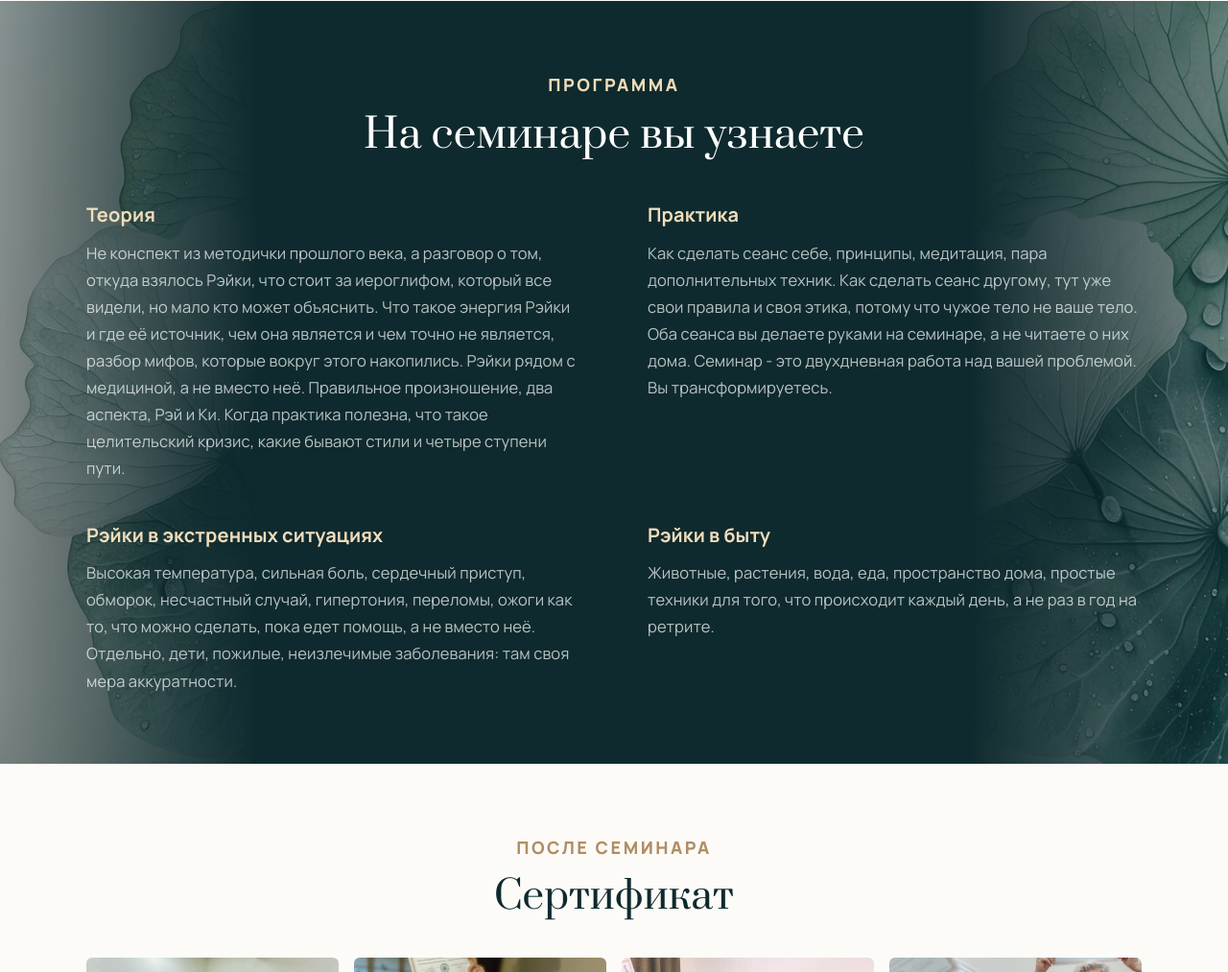
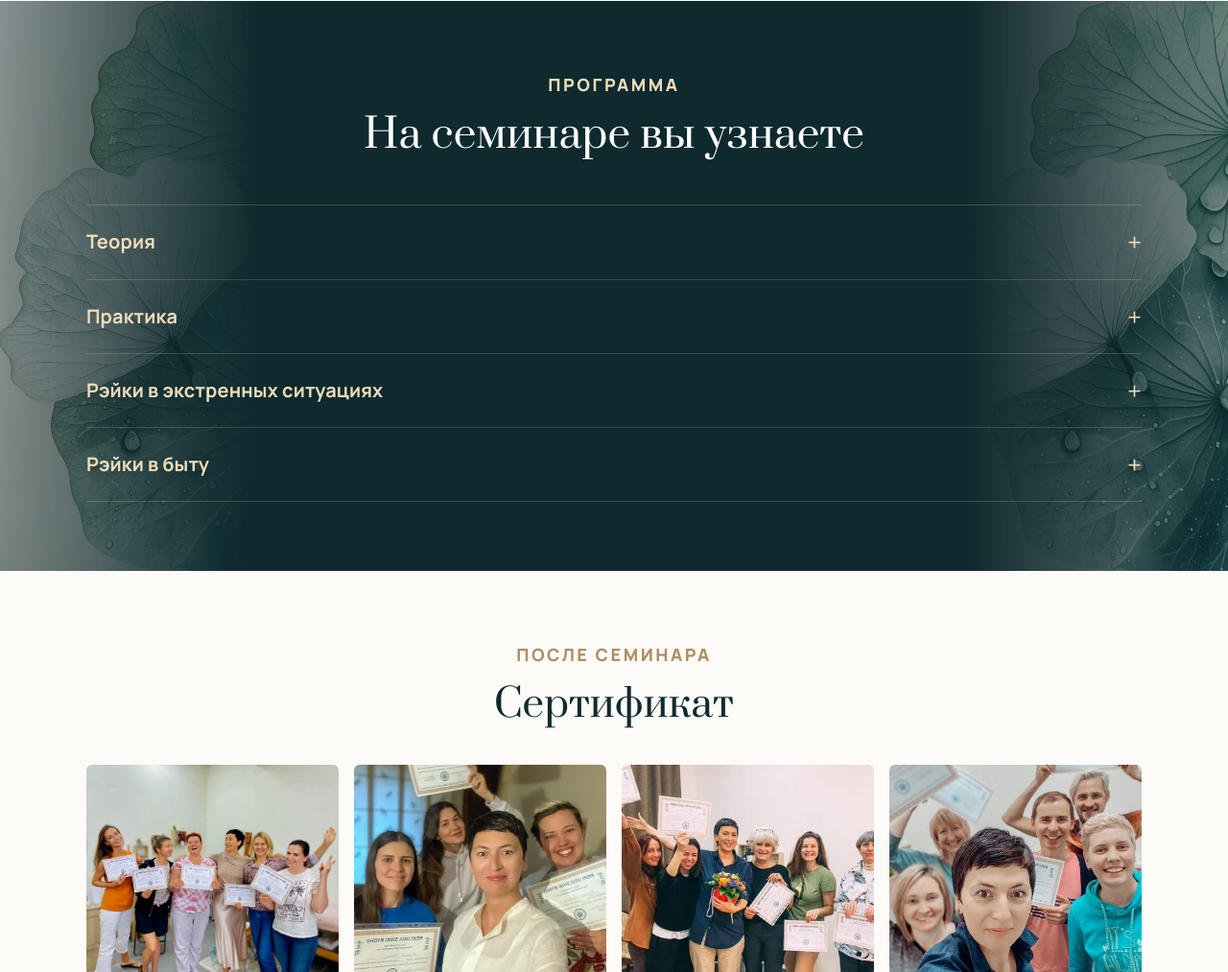
Before and after one commit to ozdemiryulia-alt/reiki, a plain HTML site: page index.html in a window 1280 px wide. Shown: the part 3751-4764 px from the top of the page at 96% size. Drawn offline with Linux system fonts and the light colour scheme.

Commit message:
Программа: аккордеон с буллитами вместо статичной сетки

```diff
--- a/index.html
+++ b/index.html
@@ -281,24 +281,69 @@ img{max-width:100%;display:block}
       <h2 style="font-size:42px;color:#fff">На семинаре вы узнаете</h2>
     </div>
 
-    <div class="grid-2" style="display:grid;grid-template-columns:1fr 1fr;gap:44px 70px">
-      <div>
-        <h3 style="font-family:'Manrope';font-weight:700;font-size:20px;color:#F0DDBB;margin-bottom:14px">Теория</h3>
-        <p style="color:rgba(250,253,253,.72);font-size:16.5px">Не конспект из методички прошлого века, а разговор о том, откуда взялось Рэйки, что стоит за иероглифом, который все видели, но мало кто может объяснить. Что такое энергия Рэйки и где её источник, чем она является и чем точно не является, разбор мифов, которые вокруг этого накопились. Рэйки рядом с медициной, а не вместо неё. Правильное произношение, два аспекта, Рэй и Ки. Когда практика полезна, что такое целительский кризис, какие бывают стили и четыре ступени пути.</p>
-      </div>
-      <div>
-        <h3 style="font-family:'Manrope';font-weight:700;font-size:20px;color:#F0DDBB;margin-bottom:14px">Практика</h3>
-        <p style="color:rgba(250,253,253,.72);font-size:16.5px">Как сделать сеанс себе, принципы, медитация, пара дополнительных техник. Как сделать сеанс другому, тут уже свои правила и своя этика, потому что чужое тело не ваше тело. Оба сеанса вы делаете руками на семинаре, а не читаете о них дома. Семинар - это двухдневная работа над вашей проблемой. Вы трансформируетесь.</p>
-      </div>
-      <div>
-        <h3 style="font-family:'Manrope';font-weight:700;font-size:20px;color:#F0DDBB;margin-bottom:14px">Рэйки в экстренных ситуациях</h3>
-        <p style="color:rgba(250,253,253,.72);font-size:16.5px">Высокая температура, сильная боль, сердечный приступ, обморок, несчастный случай, гипертония, переломы, ожоги как то, что можно сделать, пока едет помощь, а не вместо неё. Отдельно, дети, пожилые, неизлечимые заболевания: там своя мера аккуратности.</p>
-      </div>
-      <div>
-        <h3 style="font-family:'Manrope';font-weight:700;font-size:20px;color:#F0DDBB;margin-bottom:14px">Рэйки в быту</h3>
-        <p style="color:rgba(250,253,253,.72);font-size:16.5px">Животные, растения, вода, еда, пространство дома, простые техники для того, что происходит каждый день, а не раз в год на ретрите.</p>
-      </div>
+    <div class="accordion" style="border-top:1px solid rgba(240,221,187,.18)">
+
+      <details class="acc-item" style="border-bottom:1px solid rgba(240,221,187,.18);padding:16px 0">
+        <summary style="list-style:none;cursor:pointer;display:flex;align-items:center;justify-content:space-between;font-family:'Manrope';font-weight:700;font-size:20px;color:#F0DDBB">
+          Теория
+          <span class="acc-icon" style="font-size:26px;font-weight:400;color:#F0DDBB;flex:0 0 auto;margin-left:20px">+</span>
+        </summary>
+        <ul style="margin:12px 0 0;padding-left:20px;color:rgba(250,253,253,.72);font-size:16.5px;display:flex;flex-direction:column;gap:8px">
+          <li>Откуда взялось Рэйки и что стоит за иероглифом, который все видели, но мало кто может объяснить</li>
+          <li>Что такое энергия Рэйки, где её источник, чем она является и чем точно не является</li>
+          <li>Разбор мифов, которые накопились вокруг Рэйки</li>
+          <li>Рэйки рядом с медициной, а не вместо неё</li>
+          <li>Правильное произношение, два аспекта: Рэй и Ки</li>
+          <li>Когда практика полезна, что такое целительский кризис</li>
+          <li>Какие бывают стили и четыре ступени пути</li>
+        </ul>
+      </details>
+
+      <details class="acc-item" style="border-bottom:1px solid rgba(240,221,187,.18);padding:16px 0">
+        <summary style="list-style:none;cursor:pointer;display:flex;align-items:center;justify-content:space-between;font-family:'Manrope';font-weight:700;font-size:20px;color:#F0DDBB">
+          Практика
+          <span class="acc-icon" style="font-size:26px;font-weight:400;color:#F0DDBB;flex:0 0 auto;margin-left:20px">+</span>
+        </summary>
+        <ul style="margin:12px 0 0;padding-left:20px;color:rgba(250,253,253,.72);font-size:16.5px;display:flex;flex-direction:column;gap:8px">
+          <li>Как сделать сеанс себе: принципы, медитация, пара дополнительных техник</li>
+          <li>Как сделать сеанс другому: своя этика, потому что чужое тело не ваше тело</li>
+          <li>Оба сеанса вы делаете руками на семинаре, а не читаете о них дома</li>
+          <li>Семинар это двухдневная работа над вашей проблемой, вы трансформируетесь</li>
+        </ul>
+      </details>
+
+      <details class="acc-item" style="border-bottom:1px solid rgba(240,221,187,.18);padding:16px 0">
+        <summary style="list-style:none;cursor:pointer;display:flex;align-items:center;justify-content:space-between;font-family:'Manrope';font-weight:700;font-size:20px;color:#F0DDBB">
+          Рэйки в экстренных ситуациях
+          <span class="acc-icon" style="font-size:26px;font-weight:400;color:#F0DDBB;flex:0 0 auto;margin-left:20px">+</span>
+        </summary>
+        <ul style="margin:12px 0 0;padding-left:20px;color:rgba(250,253,253,.72);font-size:16.5px;display:flex;flex-direction:column;gap:8px">
+          <li>Высокая температура, сильная боль, сердечный приступ, обморок</li>
+          <li>Несчастный случай, гипертония, переломы, ожоги</li>
+          <li>Что можно сделать, пока едет помощь, а не вместо неё</li>
+          <li>Отдельная мера аккуратности для детей, пожилых, неизлечимых заболеваний</li>
+        </ul>
+      </details>
+
+      <details class="acc-item" style="border-bottom:1px solid rgba(240,221,187,.18);padding:16px 0">
+        <summary style="list-style:none;cursor:pointer;display:flex;align-items:center;justify-content:space-between;font-family:'Manrope';font-weight:700;font-size:20px;color:#F0DDBB">
+          Рэйки в быту
+          <span class="acc-icon" style="font-size:26px;font-weight:400;color:#F0DDBB;flex:0 0 auto;margin-left:20px">+</span>
+        </summary>
+        <ul style="margin:12px 0 0;padding-left:20px;color:rgba(250,253,253,.72);font-size:16.5px;display:flex;flex-direction:column;gap:8px">
+          <li>Животные</li>
+          <li>Растения</li>
+          <li>Вода и еда</li>
+          <li>Пространство дома</li>
+          <li>Простые техники для того, что происходит каждый день, а не раз в год на ретрите</li>
+        </ul>
+      </details>
+
     </div>
+    <style>
+      .acc-item summary::-webkit-details-marker{display:none}
+      .acc-item[open] .acc-icon{transform:rotate(45deg);display:inline-block}
+    </style>
   </div>
 </div>
 
```
